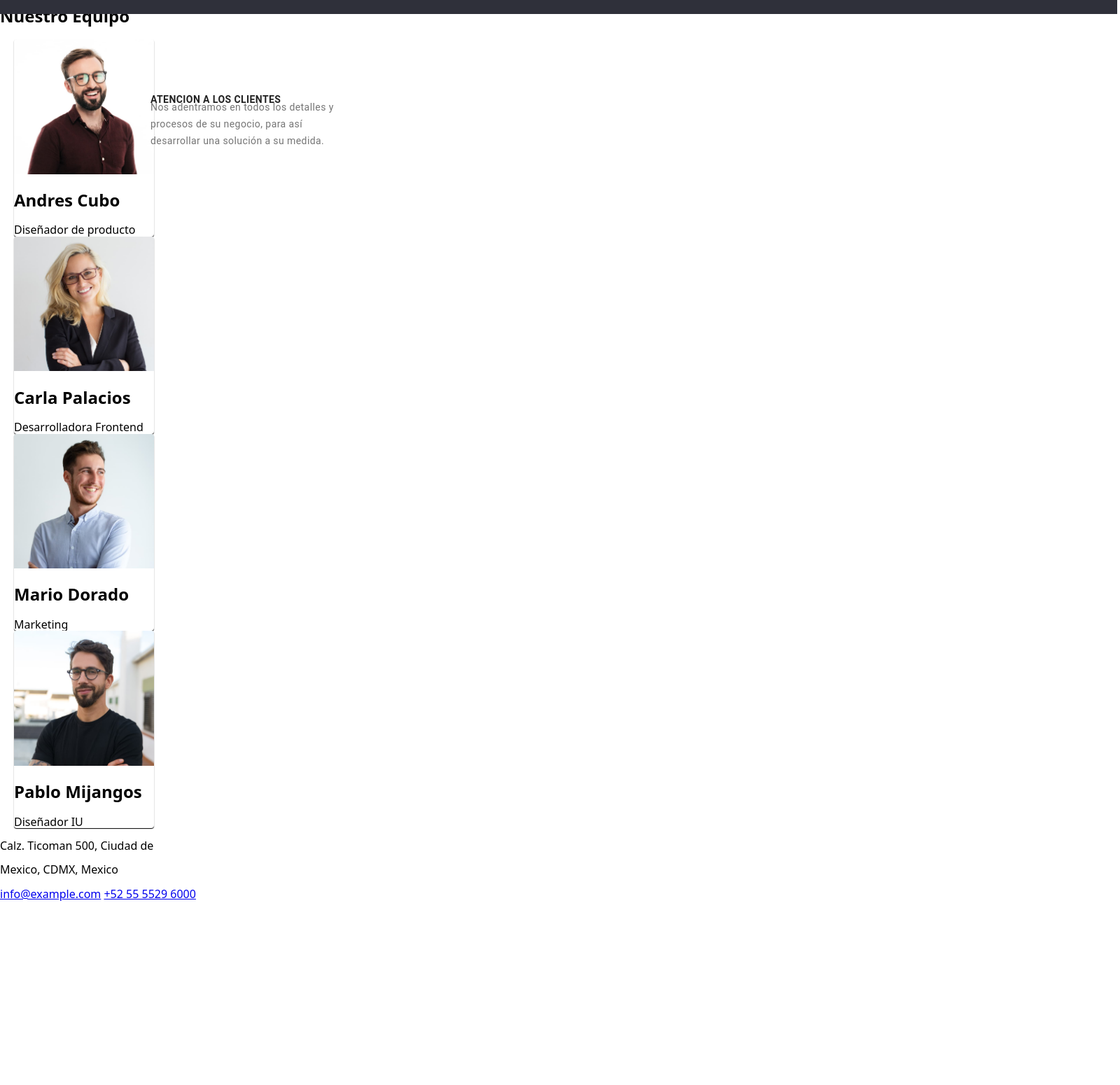
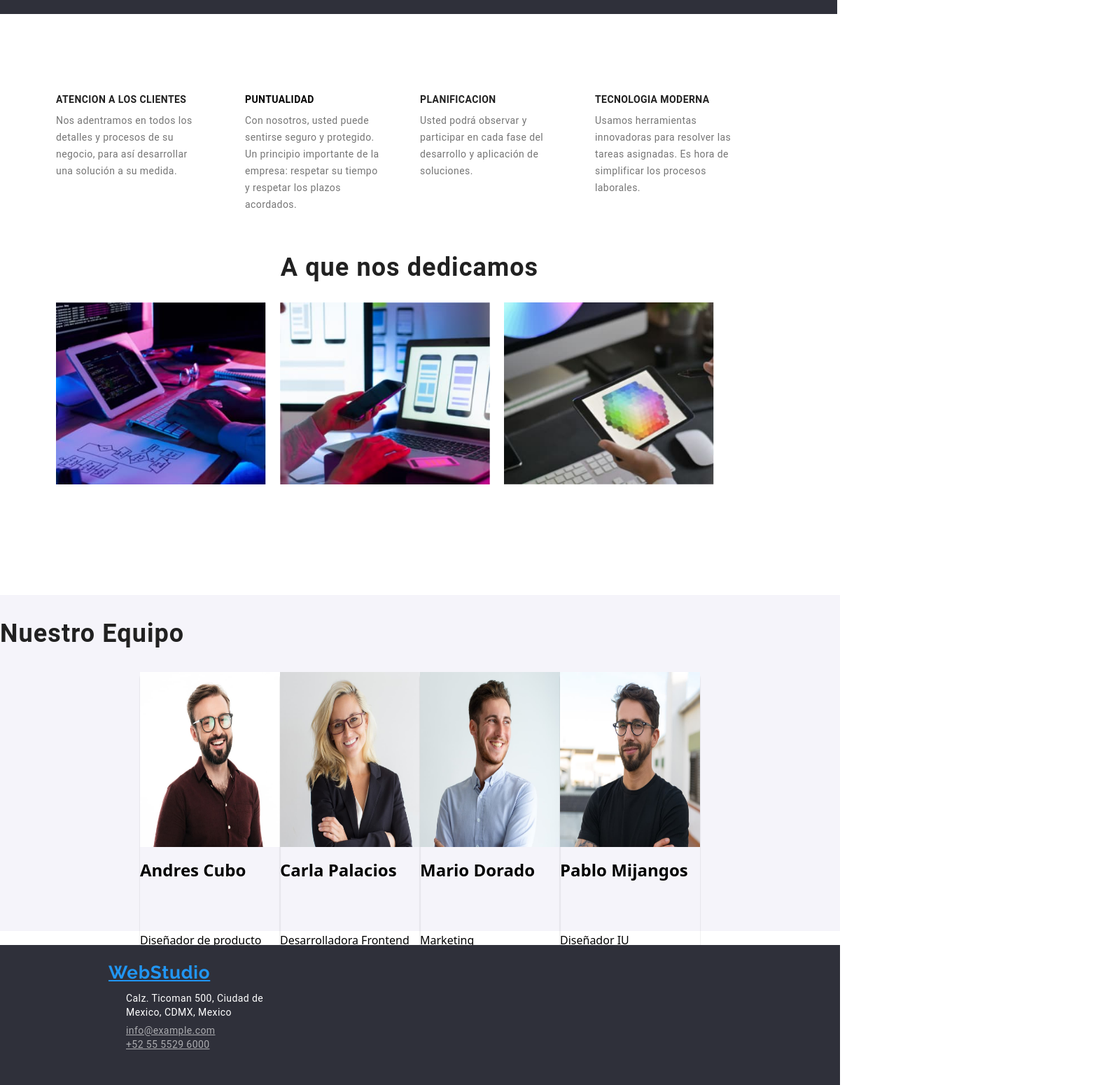
Before and after one commit to staticxtrem/goit-markup-hw-03, a plain HTML site: page index.html in a window 1280 px wide. Shown: the part 660-2210 px from the top of the page at 70% size, 1600 px wide, since content can reach past the window. Before the commit the page ends 1948 px from the top, so only its background shows below. Drawn offline with Linux system fonts and the light colour scheme.

Commit message:
Update styles.css

```diff
--- a/css/styles.css
+++ b/css/styles.css
@@ -9,7 +9,7 @@
   }
 
 .titlet {
-  font-family: 'Roboto';
+font-family: 'Roboto';
 font-style: normal;
 font-weight: 700;
 font-size: 14px;
@@ -18,14 +18,14 @@ letter-spacing: 0.03em;
 text-transform: uppercase;
 }
 .text {
-  font-family: 'Roboto';
+font-family: 'Roboto';
 font-style: normal;
 font-weight: 400;
 font-size: 14px;
 line-height: 24px;
 }
 .containertop {
-width: 1600px;
+width: 1200px;
 height: 80px;
 background: white
 }
@@ -33,7 +33,7 @@ background: white
 position: absolute;
 width: 145px;
 height: 31px;
-left: 215px;
+left: 155px;
 top: 24px;
 font-family: 'Raleway';
 font-style: normal;
@@ -48,7 +48,7 @@ color: #2196F3;
 position: absolute;
 width: 49px;
 height: 16px;
-left: 453px;
+left: 400px;
 top: 32px;
 font-family: 'Roboto';
 font-style: normal;
@@ -56,180 +56,129 @@ font-weight: 500;
 font-size: 14px;
 line-height: 16px;
 letter-spacing: 0.02em;
-
 color: #2196F3;
 }
 .portafolio {
-/* Portafolio */
-
-
 position: absolute;
 width: 65px;
 height: 16px;
-left: 552px;
+left: 500px;
 top: 32px;
-
 font-family: 'Roboto';
 font-style: normal;
 font-weight: 500;
 font-size: 14px;
 line-height: 16px;
 letter-spacing: 0.02em;
-
 color: #212121;
 }
 .contactos{
-  /* Сontactos */
-
-
 position: absolute;
 width: 67px;
 height: 16px;
-left: 667px;
+left: 600px;
 top: 32px;
-
 font-family: 'Roboto';
 font-style: normal;
 font-weight: 500;
 font-size: 14px;
 line-height: 16px;
 letter-spacing: 0.02em;
-
 color: #212121;
 }
 .infodevstudio {
-  /* info@devstudio.com */
-
-
 position: absolute;
 width: 135px;
 height: 16px;
-left: 1078px;
+left: 900px;
 top: 32px;
-
 font-family: 'Roboto';
 font-style: normal;
 font-weight: 500;
 font-size: 14px;
 line-height: 16px;
 letter-spacing: 0.02em;
-
 color: #2196F3;
 }
 .tel {
-  /* +52 55 5529 6000 */
-
-
 position: absolute;
 width: 118px;
 height: 16px;
-left: 1263px;
+left: 1050px;
 top: 32px;
-
 font-family: 'Roboto';
 font-style: normal;
 font-weight: 500;
 font-size: 14px;
 line-height: 16px;
 letter-spacing: 0.02em;
-
 color: #757575;
 }
 .containertop2 {
-
-  /* Bg */
-
-
 position: absolute;
-width: 1600px;
+width: 1200px;
 height: 600px;
 left: -4px;
 top: 80px;
-
 background: #2F303A;
 }
 .soluciones {
-/* SOLUCIONES EFICACES PARA SU NEGOCIO */
-
-
 position: absolute;
-width: 696px;
-height: 120px;
-left: 448px;
-top: 280px;
-
+width: 600px;
+height: 200px;
+left: 300px;
+top: 200px;
 font-family: 'Roboto';
 font-style: normal;
-font-weight: 900;
-font-size: 44px;
-line-height: 60px;
-/* or 136% */
-
+font-weight: 700;
+font-size: 40px;
+line-height: 40px;
 text-align: center;
 letter-spacing: 0.06em;
 text-transform: uppercase;
-
 color: #FFFFFF;
 }
 .solicite {
-  /* Solicite nuestro servicio */
-
-
-width: 197px;
-height: 30px;
-
+width: 100px;
+height: 20px;
 font-family: 'Roboto';
 font-style: normal;
 font-weight: 700;
-font-size: 16px;
-line-height: 30px;
-/* identical to box height, or 188% */
-
+font-size: 14px;
+line-height: 20px;
 display: flex;
 align-items: center;
 text-align: center;
 letter-spacing: 0.06em;
-
 color: #FFFFFF;
-
-
-/* Inside auto layout */
-
 flex: none;
 order: 0;
 flex-grow: 0;
-  /* Frame 1 */
-
-
-/* Auto layout */
-
 display: flex;
 flex-direction: row;
 justify-content: center;
 align-items: center;
 padding: 10px 32px;
 gap: 10px;
-
 position: absolute;
-width: 261px;
-height: 50px;
-left: 666px;
-top: 430px;
-
+width: 250px;
+height: 40px;
+left: 480px;
+top: 330px;
 background: #2196F3;
 box-shadow: 0px 4px 4px rgba(0, 0, 0, 0.15);
 border-radius: 4px;
 }
+.containertop3{
+  background: white;
+  width: 1200px;
+}
 .atencion {
-  /* ATENCIÓN A LOS DETALLES */
-
-
 position: absolute;
-width: 270px;
-height: 16px;
-left: 215px;
+width: 200px;
+height: 14px;
+left: 80px;
 top: 775px;
-
 font-family: 'Roboto';
 font-style: normal;
 font-weight: 700;
@@ -237,74 +186,253 @@ font-size: 14px;
 line-height: 16px;
 letter-spacing: 0.03em;
 text-transform: uppercase;
-
 color: #212121;
 }
 .atencioncontenido {
-  /* Nos adentramos en todos los detalles y procesos de su negocio, para así desarrollar una solución a su medida. */
-
-
 position: absolute;
-width: 270px;
-height: 75px;
-left: 215px;
-top: 801px;
-
+width: 200px;
+height: 70px;
+left: 80px;
+top: 820px;
 font-family: 'Roboto';
 font-style: normal;
 font-weight: 400;
 font-size: 14px;
 line-height: 24px;
-/* or 171% */
-
 letter-spacing: 0.03em;
-
 color: #757575;
-
 }
-
-.container3 {
-width: 1600px;
-heigth: 648px;
+.puntualidad {
+position: absolute;
+width: 200px;
+height: 14px;
+left: 350px;
+top: 775px;
+font-family: 'Roboto';
+font-style: normal;
+font-weight: 700;
+font-size: 14px;
+line-height: 16px;
+letter-spacing: 0.03em;
+text-transform: uppercase;
+}
+.puntualidadcontenido {
+position: absolute;
+width: 200px;
+height: 70px;
+left: 350px;
+top: 820px;
+font-family: 'Roboto';
+font-style: normal;
+font-weight: 400;
+font-size: 14px;
+line-height: 24px;
+letter-spacing: 0.03em;
+color: #757575;
+}
+.planificacion {
+position: absolute;
+width: 200px;
+height: 14px;
+left: 600px;
+top: 775px;
+font-family: 'Roboto';
+font-style: normal;
+font-weight: 700;
+font-size: 14px;
+line-height: 16px;
+letter-spacing: 0.03em;
+text-transform: uppercase;
+color: #212121;
+}
+.planificacioncontenido{
+position: absolute;
+width: 200px;
+height: 70px;
+left: 600px;
+top: 820px;
+font-family: 'Roboto';
+font-style: normal;
+font-weight: 400;
+font-size: 14px;
+line-height: 24px;
+letter-spacing: 0.03em;
+color: #757575;
+}
+.tecnologia{
+position: absolute;
+width: 200px;
+height: 14px;
+left: 850px;
+top: 775px;
+font-family: 'Roboto';
+font-style: normal;
+font-weight: 700;
+font-size: 14px;
+line-height: 16px;
+letter-spacing: 0.03em;
+text-transform: uppercase;
+color: #212121;
+}
+.tecnologiacontenido{
+position: absolute;
+width: 200px;
+height: 70px;
+left: 850px;
+top: 820px;
+font-family: 'Roboto';
+font-style: normal;
+font-weight: 400;
+font-size: 14px;
+line-height: 24px;
+letter-spacing: 0.03em;
+color: #757575;
+}
+.aque{
+position: absolute;
+width: 370px;
+height: 45px;
+left: 400px;
+top: 991px;
+font-family: 'Roboto';
+font-style: normal;
+font-weight: 700;
+font-size: 36px;
+line-height: 42px;
+text-align: center;
+letter-spacing: 0.03em;
+color: #212121;
+}
+.img1{
+position: absolute;
+width: 300px;
+left: 80px;
+top: 1092.3px;
+mix-blend-mode: normal;
+}
+.img2{
+position: absolute;
+width: 300px;
+left: 400px;
+top: 1092.3px;
+}
+.img3{
+position: absolute;
+width: 300px;
+left: 720px;
+top: 1092.3px;
+}
+.containerbotton {
+position: absolute;
+display:flex;
+flex-wrap: wrap;
+width: 1200px;
+height: 480px;
+left: 0px;
+top: 1510px;
+background: #F5F4FA;
+}
+.nuestro {
+width: 300px;
+height: 50px;
+left:20px;
+top: 0px;
+justify-content: center;
+font-family: 'Roboto';
+font-style: normal;
+font-weight: 700;
+font-size: 36px;
+line-height: 50px;
+letter-spacing: 0.03em;
+color: #212121;
+}
+.containerbotton2 {
+width: 1200px;
+height: 450px;
 max-width: auto;
-dysplay: inline;
+display: flex;
 flex-wrap: wrap;
 justify-content: center;
 
 }
-.container3 .card{
+.card{
 width: 200px;
 border-radius: 8px;
 box-shadow: 0 2px 2px rgba(0,0,0,0.2);
-overflow: hidden;
-margin: 0px;
 text-align: center;
-transition: all 0.25s;
-float: left;
+float: center;
+display:flex;
+flex-wrap: wrap;
+gap: -5px;
 }
-.container3 .card:hover{
-  tranform: translateY(-15px);
-  box-shadow: 0 12px 16px rgba(0,0,0,0.2)
+.containerbotton3 {
+position: absolute;
+width: 1200px;
+height: 200px;
+left: 0px;
+top: 500px;
+background: #2F303A;
 }
-.container3 .card img{
-width: 200px;
+.textfooter{
+position: absolute;
+display: flex;
+width: 231px;
+height: 21px;
+left: 180px;
+top: 50px;
+bottom: 100px;
+font-family: 'Roboto';
+font-style: normal;
+font-weight: 400;
+font-size: 14px;
+line-height: 24px;
+letter-spacing: 0.03em;
+color: #FFFFFF;
+
 }
-.container3 .card h2{
-font-weight: 100;
+.textfooter1{
+  position: absolute;
+  display: flex;
+  width: 231px;
+  height: 21px;
+  left: 180px;
+  top: 70px;
+  bottom: 100px;
+  font-family: 'Roboto';
+  font-style: normal;
+  font-weight: 400;
+  font-size: 14px;
+  line-height: 24px;
+  letter-spacing: 0.03em;
+  color: #FFFFFF;
 }
-.container3 .card a{
-  padding: 0 1rem;
-  font-size: 14px;
-  font-weight: 100;
+.textfooter2 {
+position: absolute;
+display:flex;
+width: 231px;
+height: 21px;
+left: 180px;
+top: 110px;
+font-family: 'Roboto';
+font-style: normal;
+font-weight: 400;
+font-size: 14px;
+line-height: 24px;
+letter-spacing: 0.03em;
+color: rgba(255, 255, 255, 0.6);
 }
-
-.card {
-max-width: 200px;
-margin-left: 20px;
-margin-right: 20px;
-border-radius: 4px;
-overflow: hidden;
-background-color: white;
-box-shadow: 0px 1px 1px 0px;
-dysplay:inline
+.textfooter3 {
+position: absolute;
+display:flex;
+width: 231px;
+height: 21px;
+left: 180px;
+top: 130px;
+font-family: 'Roboto';
+font-style: normal;
+font-weight: 400;
+font-size: 14px;
+line-height: 24px;
+letter-spacing: 0.03em;
+color: rgba(255, 255, 255, 0.6);
 }
```
